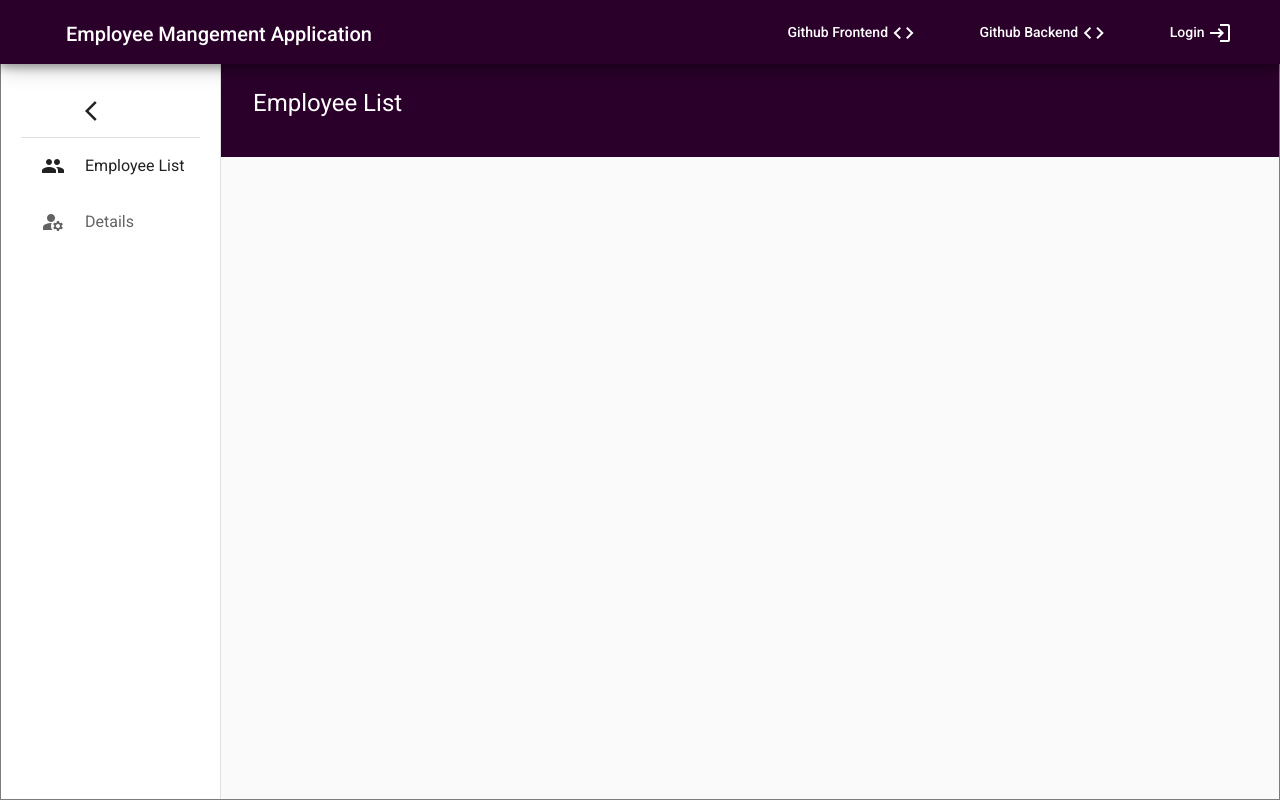
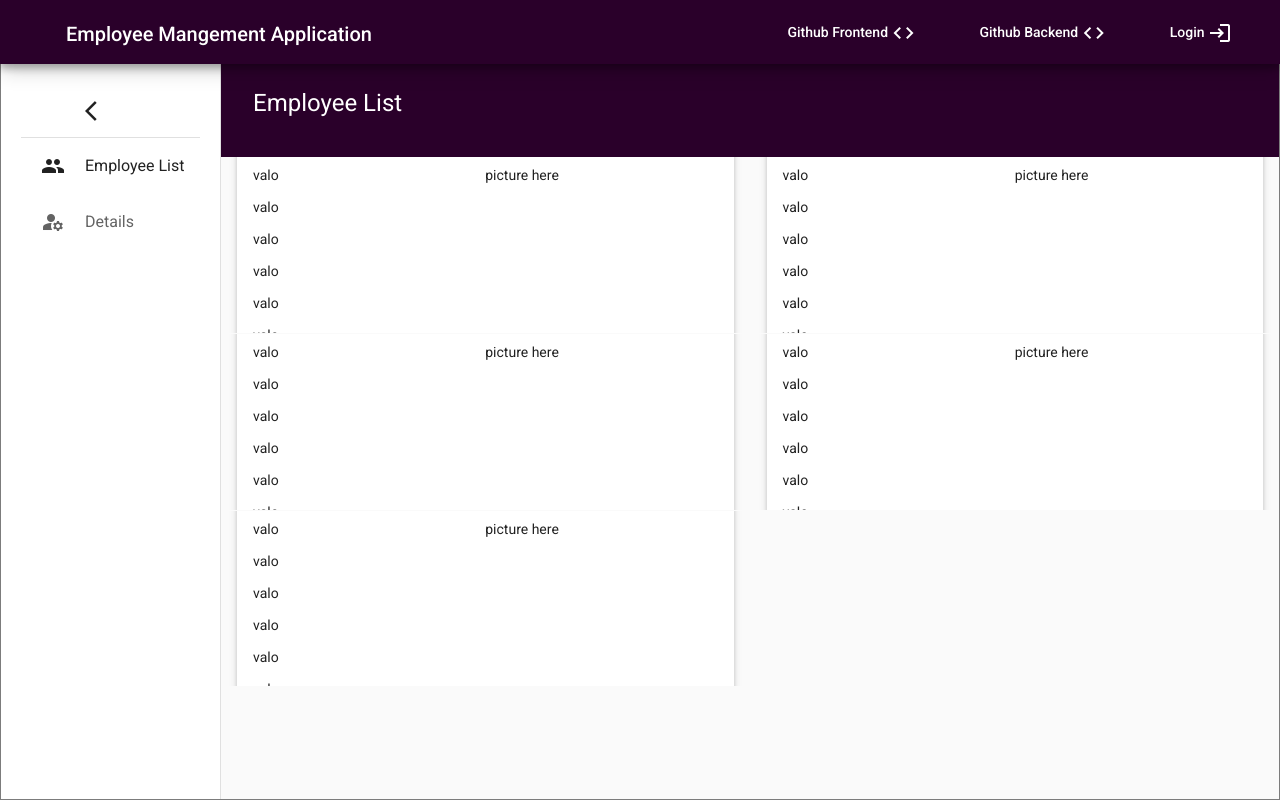
Before and after one commit to RishabhSharma333/rapid-front, an Angular app: page / in a window 1280 px wide. Built offline with nearby package versions, Linux system fonts and the light colour scheme.

Commit message:
added profile details

```diff
--- a/src/app/app.module.ts
+++ b/src/app/app.module.ts
@@ -7,7 +7,7 @@ import { BrowserAnimationsModule } from '@angular/platform-browser/animations';
 import { EmployeeListComponent } from './employee-list/employee-list.component';
 import { EmployeeDetailsComponent } from './employee-list/employee-details/employee-details.component';
 import { CommonModule } from '@angular/common';
-import { FormsModule } from '@angular/forms';
+import { FormsModule, ReactiveFormsModule } from '@angular/forms';
 
 
 import { MatToolbarModule } from '@angular/material/toolbar';
@@ -44,7 +44,7 @@ import { FlexLayoutModule } from '@angular/flex-layout';
     AppRoutingModule,
     CommonModule,
     MatToolbarModule,
-    FormsModule,
+    ReactiveFormsModule,
     MatSelectModule,
     MatTabsModule,
     MatProgressSpinnerModule,
--- a/src/app/employee-list/employee-details/employee-details.component.html
+++ b/src/app/employee-list/employee-details/employee-details.component.html
@@ -1 +1,69 @@
-<p>employee-details works!</p>
+<div class="columns">
+  <form [formGroup]="profileForm" style="text-align: center">
+    <mat-card style="margin: 1rem; width: 50%">
+      <mat-card-header>
+        <mat-card-title> Edit Profile Information </mat-card-title>
+      </mat-card-header>
+      <mat-card-content fxLayout="column">
+        <mat-form-field style="margin: 1rem">
+          <mat-label>First Name</mat-label>
+          <input matInput formControlName="first_name" />
+          <mat-icon matSuffix>sentiment_very_satisfied</mat-icon>
+          <mat-hint>some Hint Here</mat-hint>
+        </mat-form-field>
+
+        <mat-form-field style="margin: 1rem">
+          <mat-label>Last Name</mat-label>
+          <input matInput formControlName="last_name" />
+          <mat-icon matSuffix>sentiment_very_satisfied</mat-icon>
+          <mat-hint>some Hint Here</mat-hint>
+        </mat-form-field>
+
+        <mat-form-field style="margin: 1rem">
+          <mat-label>Email Address</mat-label>
+          <input type="email" matInput formControlName="email_address" />
+          <mat-icon matSuffix>sentiment_very_satisfied</mat-icon>
+          <mat-hint>some Hint Here</mat-hint>
+        </mat-form-field>
+
+        <mat-form-field style="margin: 1rem">
+          <mat-label>Mobile Number</mat-label>
+          <input type="text" matInput formControlName="contact_number" />
+          <mat-icon matSuffix>sentiment_very_satisfied</mat-icon>
+          <mat-hint>some Hint Here</mat-hint>
+        </mat-form-field>
+
+        <mat-form-field style="margin: 1rem">
+          <mat-label>Department Name</mat-label>
+          <input type="text" matInput formControlName="department_name" />
+          <mat-icon matSuffix>sentiment_very_satisfied</mat-icon>
+          <mat-hint>some hint here</mat-hint>
+        </mat-form-field>
+
+        <mat-form-field style="margin: 1rem">
+          <mat-label>Position </mat-label>
+          <input type="text" matInput formControlName="position_name" />
+          <mat-icon matSuffix>sentiment_very_satisfied</mat-icon>
+          <mat-hint>some hint here</mat-hint>
+        </mat-form-field>
+
+        <mat-form-field style="margin: 1rem">
+          <mat-label>Salary</mat-label>
+          <input type="text" matInput formControlName="salary" />
+          <mat-icon matSuffix>sentiment_very_satisfied</mat-icon>
+          <mat-hint>some hint here</mat-hint>
+        </mat-form-field>
+      </mat-card-content>
+      <button mat-raised-button style="margin: 1rem">Cancel</button>
+      <button
+        mat-raised-button
+        style="margin: 1rem"
+        [disabled]="!this.profileForm.valid"
+        (click)="submitForm()"
+      >
+        Submit Changes
+        <mat-icon>how_to_reg</mat-icon>
+      </button>
+    </mat-card>
+  </form>
+</div>
--- a/src/app/employee-list/employee-details/employee-details.component.ts
+++ b/src/app/employee-list/employee-details/employee-details.component.ts
@@ -1,15 +1,52 @@
 import { Component, OnInit } from '@angular/core';
+import { FormBuilder, FormControl, FormGroup, Validators } from '@angular/forms';
 
 @Component({
   selector: 'app-employee-details',
   templateUrl: './employee-details.component.html',
-  styleUrls: ['./employee-details.component.css']
+  styleUrls: ['./employee-details.component.css'],
 })
 export class EmployeeDetailsComponent implements OnInit {
+  constructor( private formBuilder:FormBuilder) {}
 
-  constructor() { }
-
-  ngOnInit(): void {
+  ngOnInit(): void {}
+  profileForm = this.formBuilder.group({
+    first_name: ['', [
+      Validators.required,
+      Validators.minLength(2),
+    ]],
+    last_name: ['', [
+      Validators.required,
+      Validators.minLength(2),
+    ]],
+    department_name: ['', [
+      Validators.required,
+      Validators.minLength(2),
+    ]],
+    salary: ['', [
+      Validators.required,
+      Validators.minLength(2),
+    ]],
+    position_name: ['', [
+      Validators.required,
+      Validators.minLength(2),
+    ]],
+    email_address: [
+      '',
+      [
+        Validators.required,
+        Validators.pattern('[A-Za-z0-9._%-]+@[A-Za-z0-9._%-]+\\.[a-z]{2,3}'),
+      ],
+    ],
+    contact_number: [
+      '',
+      [Validators.required, Validators.pattern('^[6-9][0-9]{9}$')],
+    ],
+  });
+  submitForm() {
+    console.log(this.profileForm.value);
+    if (this.profileForm.valid) {
+      console.log('form valid');
+    }
   }
-
 }
--- a/src/app/employee-list/employee-list.component.css
+++ b/src/app/employee-list/employee-list.component.css
@@ -1,6 +1,7 @@
 .example-spacer {
     flex: 1 1 auto;
   }
+
 
   .example-container {
     width: 100%;
@@ -27,3 +28,8 @@
     background: rgb(42, 0, 42);
     color: #fff;
   }
+  .big {
+    width: 2rem;
+    height: 2rem;
+    font-size: 2rem;
+  }
--- a/src/app/employee-list/employee-list.component.html
+++ b/src/app/employee-list/employee-list.component.html
@@ -1,27 +1,38 @@
-<mat-toolbar color="primary" >
-
-    <span style="margin: 3px 0 0 50px;">Employee Mangement Application</span>
+<mat-toolbar color="primary">
+  <span style="margin: 3px 0 0 50px">Employee Mangement Application </span>
   <span class="example-spacer"></span>
   <span>
-      <button mat-button style="margin: 1rem;">Github Frontend <mat-icon>code</mat-icon></button>
+    <button mat-button style="margin: 1rem">
+      Github Frontend <mat-icon>code</mat-icon>
+    </button>
   </span>
 
   <span>
-        <button mat-button style="margin: 1rem;">Github Backend <mat-icon>code</mat-icon></button>
+    <button mat-button style="margin: 1rem">
+      Github Backend <mat-icon>code</mat-icon>
+    </button>
   </span>
   <span>
-        <button mat-button style="margin: 1rem;">Login <mat-icon>login</mat-icon></button>
+    <button mat-button style="margin: 1rem">
+      Login <mat-icon>login</mat-icon>
+    </button>
   </span>
 </mat-toolbar>
 
 <mat-drawer-container class="example-container" autosize>
-    <mat-drawer #drawer class="example-sidenav" mode="side"  opened="true" disableClose="true">
+  <mat-drawer
+    #drawer
+    class="example-sidenav"
+    mode="side"
+    opened="true"
+    disableClose="true"
+  >
     <br />
     <br />
     <br />
 
     <mat-nav-list>
-        <mat-list-item (click)="showFiller = !showFiller"  >
+      <mat-list-item (click)="showFiller = !showFiller">
         <a *ngIf="!showFiller"> <mat-icon>arrow_forward_ios</mat-icon></a>
         <a *ngIf="showFiller" style="margin-left: 3rem"
           ><mat-icon>arrow_back_ios</mat-icon></a
@@ -42,21 +53,47 @@
         <mat-icon matListIcon> manage_accounts</mat-icon>
         <a matLine *ngIf="showFiller">Details</a>
       </mat-list-item>
-
     </mat-nav-list>
   </mat-drawer>
 
-    <div >
+  <div>
     <br />
     <br />
     <br />
 
-      <div *ngIf="path==0">
-        <div  style=" background-color: rgb(42, 0, 42); width: 100%;height: 6rem;">
-            <p style="color: white;font-size: x-large; padding: 2rem;">Employee List</p>
+    <div *ngIf="path == 0">
+      <div style="background-color: rgb(42, 0, 42); width: 100%; height: 6rem;">
+
+        <p style="color: white; font-size: x-large; padding: 2rem">
+            Employee List
+
+        </p>
       </div>
 
+      <mat-grid-list cols="2" rowHeight="3:1" >
+        <mat-grid-tile *ngFor="let employee of employees">
+          <mat-card class="mat-elevation-z3" style="margin: 1rem; width: 100%">
+            <mat-card-title>
+              <p>{{ employee.first_name }}</p>
+            </mat-card-title>
+            <mat-card-content fxLayout="row">
+
+              <div style="width: 50%;">
+                <p>{{ employee.dlast_name }}</p>
+                <p>{{ employee.conta_name }}</p>
+                <p>{{ employee.depar_name }}</p>
+                <p>{{ employee.posit_name }}</p>
+                <p>{{ employee.salary_nam }}</p>
+                <p>{{ employee.email_name }}</p>
               </div>
-      <app-employee-details  *ngIf="path==1"></app-employee-details>
+              <div style="width: 50%;">
+                picture here
+              </div>
+            </mat-card-content>
+          </mat-card>
+        </mat-grid-tile>
+      </mat-grid-list>
+    </div>
+    <app-employee-details *ngIf="path == 1"></app-employee-details>
   </div>
 </mat-drawer-container>
--- a/src/app/employee-list/employee-list.component.ts
+++ b/src/app/employee-list/employee-list.component.ts
@@ -11,6 +11,53 @@ export class EmployeeListComponent implements OnInit {
   showFiller:boolean=true;
   path:number=0;
   ngOnInit(): void {
+    this.employees=[
+      {
+      "first_name":"valo",
+      "dlast_name":"valo",
+      "conta_name":"valo",
+      "depar_name":"valo",
+      "posit_name":"valo",
+      "salary_nam":"valo",
+      "email_name":"valo",
+    },
+    {
+      "first_name":"valo",
+      "dlast_name":"valo",
+      "conta_name":"valo",
+      "depar_name":"valo",
+      "posit_name":"valo",
+      "salary_nam":"valo",
+      "email_name":"valo",
+    },
+    {
+      "first_name":"valo",
+      "dlast_name":"valo",
+      "conta_name":"valo",
+      "depar_name":"valo",
+      "posit_name":"valo",
+      "salary_nam":"valo",
+      "email_name":"valo",
+    },
+    {
+      "first_name":"valo",
+      "dlast_name":"valo",
+      "conta_name":"valo",
+      "depar_name":"valo",
+      "posit_name":"valo",
+      "salary_nam":"valo",
+      "email_name":"valo",
+    },
+    {
+      "first_name":"valo",
+      "dlast_name":"valo",
+      "conta_name":"valo",
+      "depar_name":"valo",
+      "posit_name":"valo",
+      "salary_nam":"valo",
+      "email_name":"valo",
+    },
+  ]
   }
   selectHome(){
     this.path=0;
@@ -18,5 +65,7 @@ export class EmployeeListComponent implements OnInit {
   selectDetails(){
     this.path=1;
   }
+  employees:any;
+
 
 }
```
Lines whose indentation alone changed are shown as unchanged.
